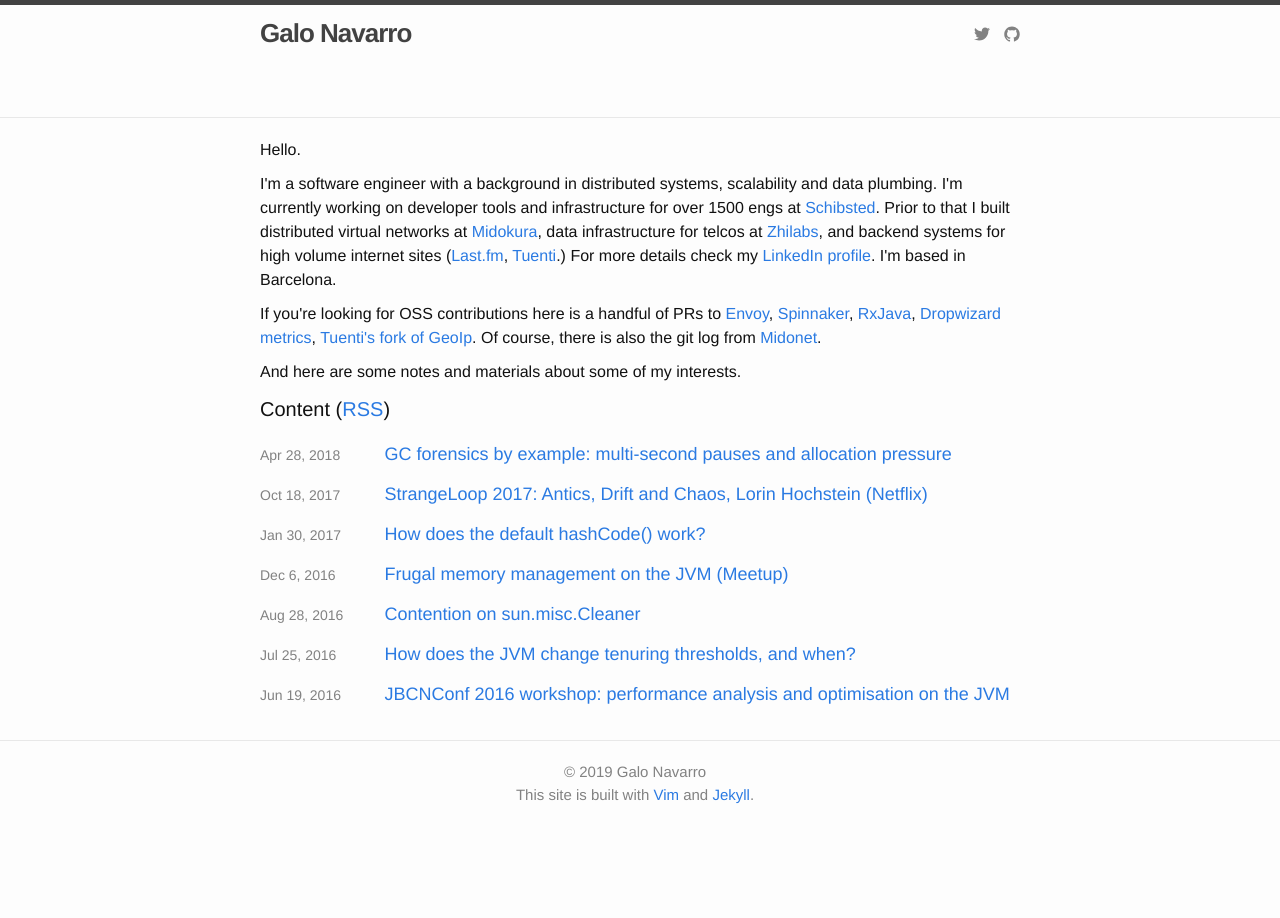
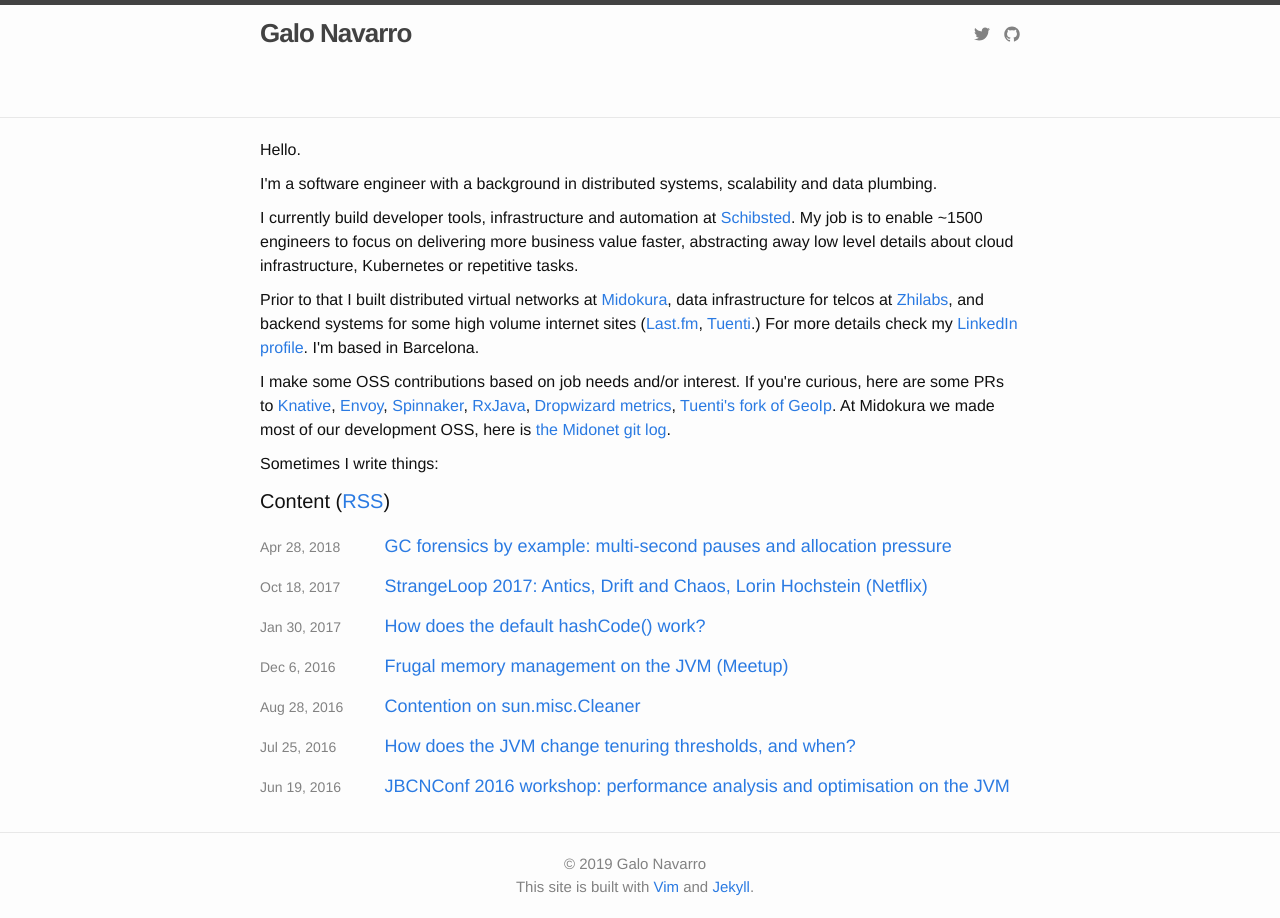
Before and after one commit to srvaroa/srvaroa.github.io, a Jekyll site: the page built from index.html, in a window 1280 px wide. Built offline with Jekyll 4.4.1, drawn with Linux system fonts in a browser that asks for light colours.

Commit message:
Update
Signed-off-by: Galo Navarro <anglorvaroa@gmail.com>

```diff
--- a/index.html
+++ b/index.html
@@ -4,14 +4,20 @@
 
 <div class="home">
   <p>Hello.</p>
-  <p>I'm a software engineer with a background in distributed
-     systems, scalability and data plumbing. I'm currently
-     working on developer tools and infrastructure for over 1500 engs at
-     <a href="http://www.schibsted.com/en/About-Schibsted/Schibsted-Products-and-Technology/">Schibsted</a>.
+  <p>I'm a software engineer with a background in distributed systems,
+  scalability and data plumbing.</p>
+  <p>I currently build developer
+     tools, infrastructure and automation at <a
+     href="http://www.schibsted.com/en/About-Schibsted/Schibsted-Products-and-Technology/">Schibsted</a>.
+     My job is to enable ~1500 engineers to focus on delivering more
+     business value faster, abstracting away low level details about cloud
+     infrastructure, Kubernetes or repetitive tasks.
+  </p>
+  <p>
      Prior to that I built distributed virtual networks at
      <a href="https://midokura.com">Midokura</a>,
      data infrastructure for telcos at <a href="http://zhilabs.com/">Zhilabs</a>,
-     and backend systems for high volume internet sites
+     and backend systems for some high volume internet sites
      (<a href="https://last.fm/">Last.fm</a>,
      <a href="https://tuenti.com/">Tuenti</a>.)
      For more details check my
@@ -19,15 +25,20 @@
      I'm based in Barcelona.
   </p>
   <p>
-    If you're looking for OSS contributions here is a handful of PRs to <a href="https://github.com/envoyproxy/envoy/pull/2303">Envoy</a>,
+    I make some OSS contributions based on job needs and/or interest.
+    If you're curious, here are some PRs to
+    <a href="https://github.com/pulls?utf8=%E2%9C%93&q=is%3Apr+author%3Asrvaroa+org%3Aknative+">Knative</a>,
+    <a href="https://github.com/envoyproxy/envoy/pull/2303">Envoy</a>,
     <a href="https://github.com/spinnaker/igor/pull/142">Spinnaker</a>,
     <a href="https://github.com/ReactiveX/RxJava/pulls?utf8=%E2%9C%93&q=is%3Apr+author%3Asrvaroa+">RxJava</a>,
     <a href="https://github.com/dropwizard/metrics/pull/654">Dropwizard metrics</a>,
     <a href="https://github.com/tuenti/geoip/pull/1">Tuenti's fork of
-      GeoIp</a>. Of course, there is also the git log from <a
-      href="https://github.com/midonet/midonet/commits?author=srvaroa">Midonet</a>.
+      GeoIp</a>. At Midokura we made most of our development OSS, here
+    is <a
+       href="https://github.com/midonet/midonet/commits?author=srvaroa">the
+       Midonet git log</a>.
   </p>
-  <p>And here are some notes and materials about some of my interests.</p>
+  <p>Sometimes I write things:</p>
 
   <h1 class="page-heading">Content (<a href="{{ "/feed.xml" | prepend: site.baseurl }}">RSS</a>)</h1>
 
```
